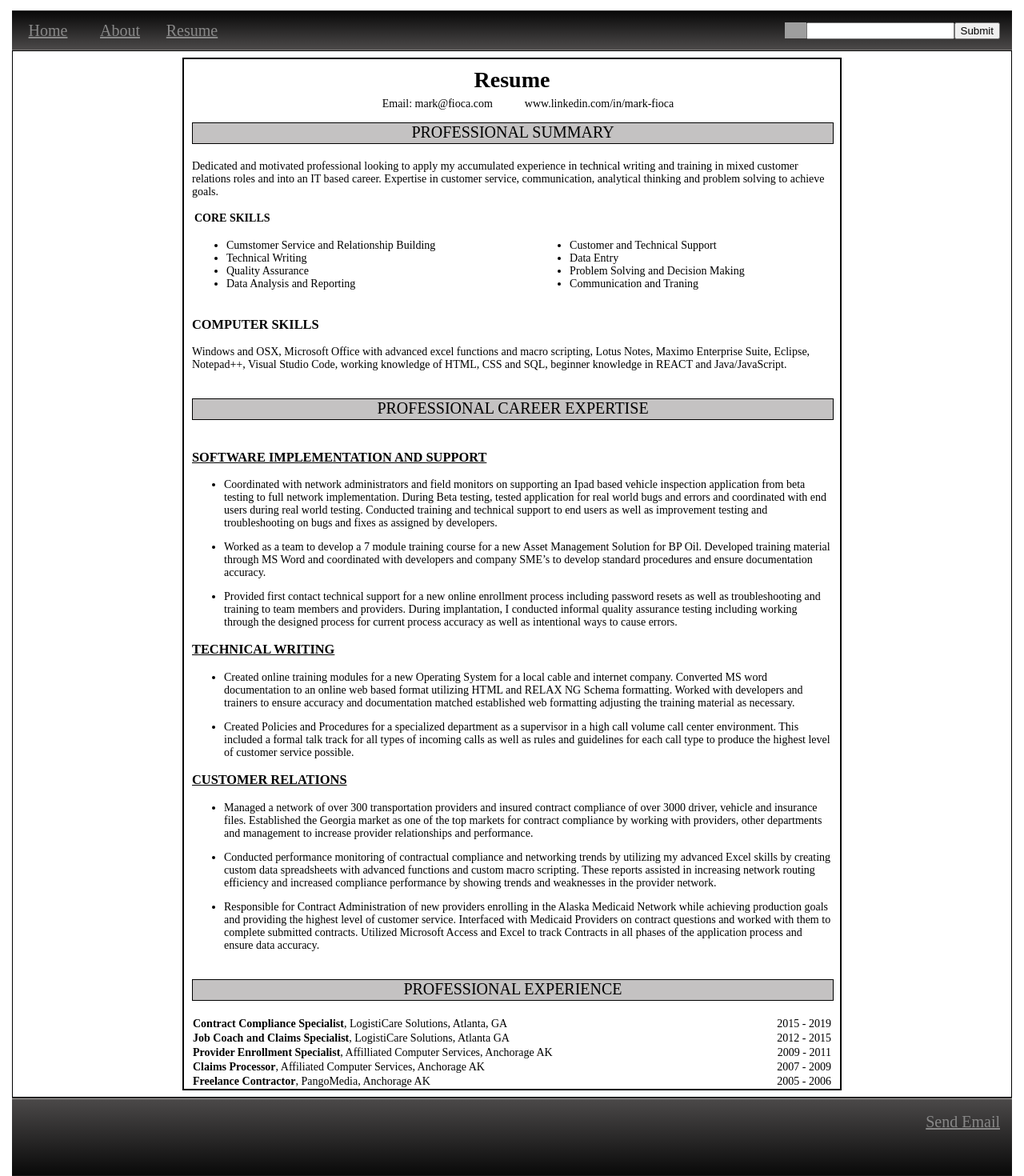
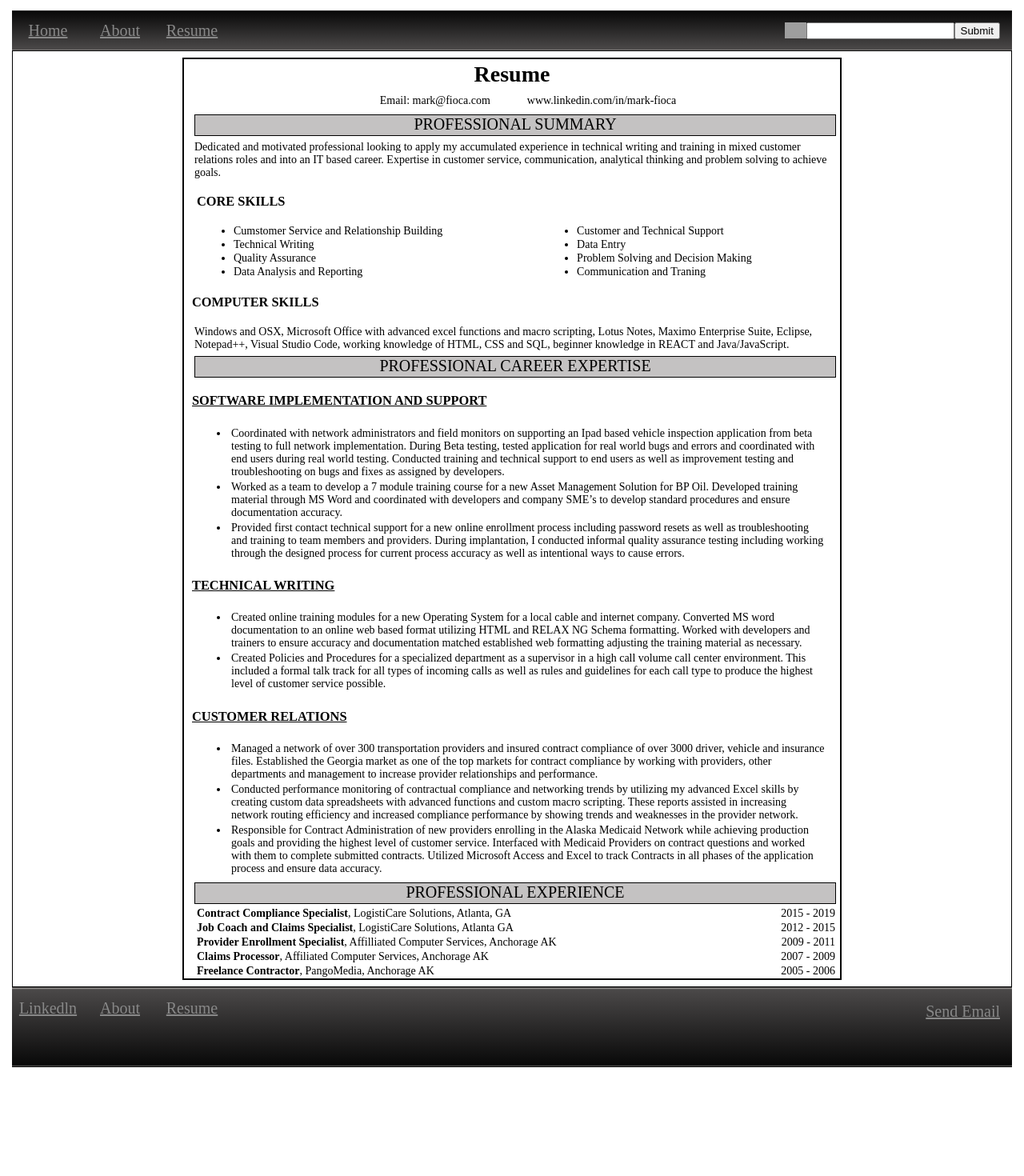
Before and after one commit to mfioca/my-page, a Next.js app: page /resume in a window 1280 px wide. Shown: the top 1470 px of the page at 80% size. After the commit the page ends 1347 px from the top, so only its background shows below. Built offline with nearby package versions, Linux system fonts and the light colour scheme; grey boxes are pictures that could not be loaded.

Commit message:
final resume footer

```diff
--- a/components/Footer.js
+++ b/components/Footer.js
@@ -8,6 +8,23 @@ class Footer extends React.Component {
     render() {
         return (
             <div>
+                <div className="Navbar center">
+                    <div>
+                        < a href="https://www.linkedin.com/in/mark-fioca/" target="_blank">
+                            Linkedln
+                        </a>
+                    </div>
+                    <div>
+                        <Link href="/about">
+                            <a>About</a>
+                        </Link>
+                    </div>
+                    <div>
+                        <Link href="/resume">
+                            <a>Resume</a>
+                        </Link>
+                    </div>
+                </div>
                 <div className="email">
                     <div>
                         <Link href="mailto: mark@fioca.com">
--- a/components/style.css
+++ b/components/style.css
@@ -4,10 +4,13 @@
 }
 
 
-
 /* ***********************
 *   Text Formatting      *
 **************************/
+
+.Fsize-2 {
+    font-size: 20px;
+}
 
 .center {
     text-align: center;
@@ -21,10 +24,12 @@
     text-align: right;
 }
 
-.Resume-divider-text{
+.inline-block {
     display: inline-block;
-    text-align: center;
-    font-size: 20px;
+}
+
+.res-lineheight {
+    line-height: 1;
 }
 
 /* ***********************
@@ -51,14 +56,16 @@
     text-align: right;
 }
 
-.Resume-skills-table {
-    border-collapse: collaps;
+.Res-table {
+    border-collapse: collapse;
     width: 100%;
+    margin-left: 5px;
 }
 
 .Resume-exp-table {
     border-collapse: collapse;
-    width: 100%;
+    width: 50%;
+    margin-right: 50px;
 }
 
 /* ***********************
@@ -79,7 +86,6 @@ a:hover {
     font-size: 25px;
     color:#f2f2f2;
     transform: scale(1.1);
-
 }
 
 /* ***********************
@@ -132,9 +138,20 @@ a:hover {
     font-size: 14px;
 }
 
+.Lemons {
+    display: block;
+    width: 50%;
+    margin-right: auto;
+    margin-left: auto;
+}
+
+.copywrite-text {
+    font-size: 10px
+}
+
 /* Resume Page */
 
-.Resume-container {
+.Res-container {
     margin-right: auto;
     margin-left: auto;
     flex-direction: column;
@@ -143,19 +160,21 @@ a:hover {
     padding-left: 10px;
     padding-right: 10px;
 }
-.Resume-body {
-    line-height: .5;
+
+.Res-body > div {
     font-family: "Times New Roman", Times, serif;
 }
 
-.Resume-divider > p {
+.Res-section {
+    display: flex;
+    flex-direction: column;
+}
+
+.Res-divider > p {
     background-color: rgb(196, 194, 194);
     height: 25px;
     width: 100%;
     border: 1px solid black;
-    font-size: 20px;
-    padding-top: 0px;
-    padding-bottom: 0px;
 }
 
 /* ***********************
@@ -176,14 +195,3 @@ a:hover {
     background-repeat: no-repeat;
     background-size: 100% 100px;
 }
-
-.Lemons {
-    display: block;
-    width: 50%;
-    margin-right: auto;
-    margin-left: auto;
-}
-
-.copywrite-text {
-    font-size: 10px
-}
--- a/pages/resume.js
+++ b/pages/resume.js
@@ -2,38 +2,34 @@ import React, { Component } from 'react'
 import Layout from '../components/layout'
 import Link from 'next/link'
 
-const resumediv = {
-    float: 'right',
-    width: 800,
-    height: 400,
-    border: '1px solid black',
-};
 
 class Resume extends Component {
     render() {
         return (
             <Layout>
-                <div className="Resume-container">
-                <div className="Resume-body">
-                    <h1 className="center">Resume</h1>
+                <div className="Res-container">
+                    <div className="Res-body">
+                        <div className="Res-section">
+                            <h1 className="center r-title">Resume</h1>
                             <ul className="center">
                                 <li className="h-li Res-title-li">Email: mark@fioca.com</li>
                                 <li className="h-li Res-title-li">www.linkedin.com/in/mark-fioca</li>
                             </ul>
                         </div>
-                <div className="Resume-divider center">
-                    <p>PROFESSIONAL SUMMARY</p>
                     </div>
-                <div>
+                    <div className="Res-divider Fsize-2 center margin-tb-0">
+                        <p className="inline-block">PROFESSIONAL SUMMARY</p>
+                    </div>
+                    <div className="Res-section">
                         <p>
                             Dedicated and motivated professional looking to apply my accumulated experience in
                             technical writing and training in mixed customer relations roles and into an IT based career.
                             Expertise in customer service, communication, analytical thinking and problem solving to achieve goals.
                         </p>
-                    <table className="Resume-skills-table">
+                        <table className="Res-table res-lineheight">
                             <tr>
                                 <th className="left">
-                                CORE SKILLS
+                                    <h3>CORE SKILLS</h3>
                                 </th>
                             </tr>
                             <tr>
@@ -56,16 +52,17 @@ class Resume extends Component {
                             </tr>
                         </table>
                         <h3>COMPUTER SKILLS</h3>
-                    <p>Windows and OSX, Microsoft Office with advanced excel functions and
+                        <p>
+                            Windows and OSX, Microsoft Office with advanced excel functions and
                             macro scripting, Lotus Notes, Maximo Enterprise Suite, Eclipse,
                             Notepad++, Visual Studio Code, working knowledge of HTML, CSS and SQL,
                             beginner knowledge in REACT and Java/JavaScript.
                         </p>
                     </div>
-                <div className="Resume-divider">
-                    <p className="Resume-divider-text">PROFESSIONAL CAREER EXPERTISE</p>
+                    <div className="Res-divider Fsize-2 center margin-tb-0">
+                        <p className="inline-block">PROFESSIONAL CAREER EXPERTISE</p>
                     </div>
-                <div>
+                    <div className="Res-section">
                         <h3><u>SOFTWARE IMPLEMENTATION AND SUPPORT</u></h3>
                         <ul>
                             <li>
@@ -136,10 +133,11 @@ class Resume extends Component {
                             </li>
                         </ul>
                     </div>
-                <div className="Resume-divider">
-                    <p className="Resume-divider-text">PROFESSIONAL EXPERIENCE</p>
+                    <div className="Res-divider Fsize-2 center margin-tb-0">
+                        <p className="inline-block">PROFESSIONAL EXPERIENCE</p>
                     </div>
-                    <table className="Resume-exp-table">
+                    <div className="Res-section">
+                        <table className="Res-table">
                             <tr>
                                 <td className="ul-left">
                                     <b>Contract Compliance Specialist</b>, LogistiCare Solutions, Atlanta, GA
@@ -182,6 +180,13 @@ class Resume extends Component {
                             </tr>
                         </table>
                     </div>
+                </div>
+                <style jsx> {`
+                    p, ul, ol, li, .r-title {
+                        margin: 3px;
+                    }
+                `}
+                </style>
             </Layout>
         )
     }
```
Lines whose indentation alone changed are shown as unchanged.
